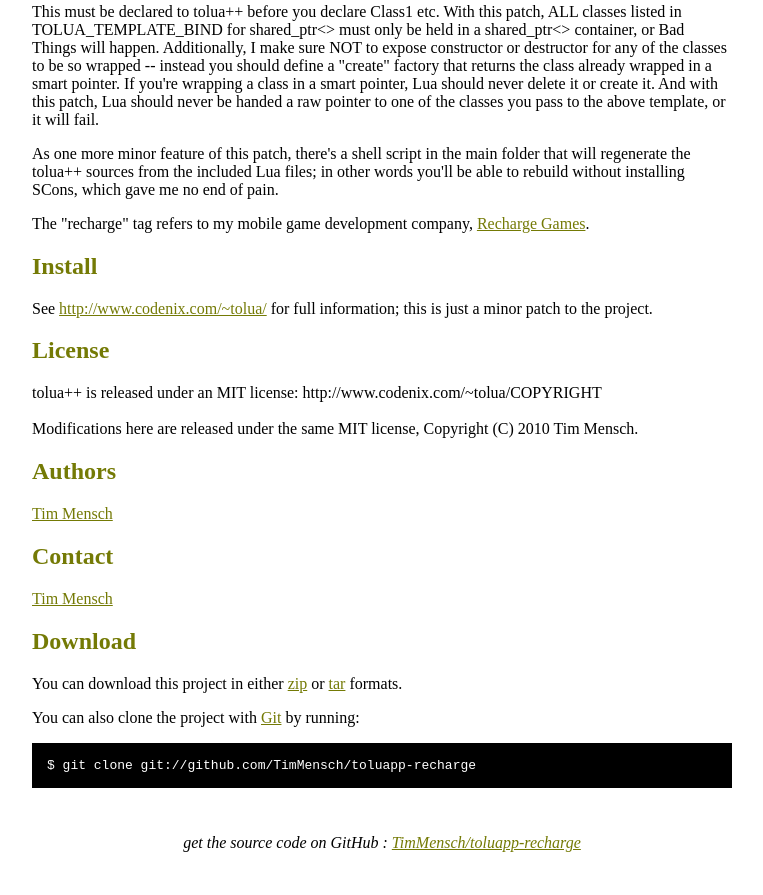
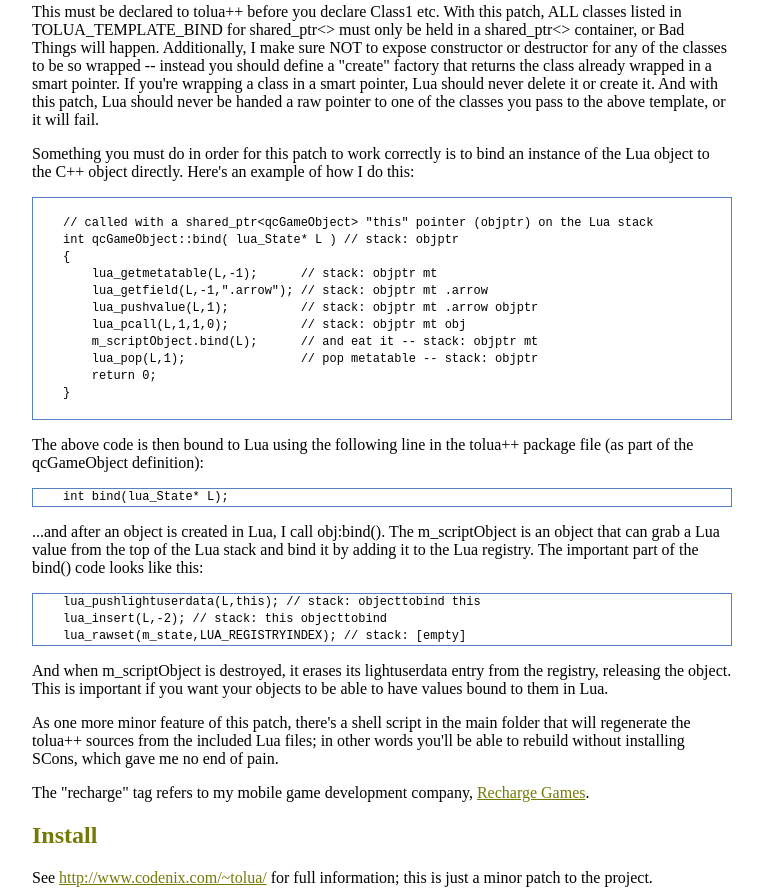
Before and after one commit to TimMensch/toluapp-recharge, a plain HTML site: page index.html in a window 1280 px wide. Shown: the part 624-1519 px from the top of the page, without its empty margins (258-1021 px from the left). Before the commit the page ends 1484 px from the top, so only its background shows below. Drawn offline with Linux system fonts and the light colour scheme.

Commit message:
Updated with instructions on how to avoid the vanishing-Lua-data problem.

```diff
--- a/index.html
+++ b/index.html
@@ -89,6 +89,41 @@ class shared_ptr // the name MUST match to trigger my hack<br/>
     or create it. And with this patch, Lua should never be handed a raw pointer to one of the classes you pass to the above template,
     or it will fail.</p>
 
+    <p>Something you must do in order for this patch to work correctly is to bind an instance of the Lua object to the C++ object
+    directly. Here's an example of how I do this:</p>
+    <code style='white-space:pre;'>
+// called with a shared_ptr&lt;qcGameObject&gt; "this" pointer (objptr) on the Lua stack
+int qcGameObject::bind( lua_State* L ) // stack: objptr
+{
+    lua_getmetatable(L,-1);      // stack: objptr mt
+    lua_getfield(L,-1,".arrow"); // stack: objptr mt .arrow
+    lua_pushvalue(L,1);          // stack: objptr mt .arrow objptr
+    lua_pcall(L,1,1,0);          // stack: objptr mt obj
+    m_scriptObject.bind(L);      // and eat it -- stack: objptr mt
+    lua_pop(L,1);                // pop metatable -- stack: objptr
+    return 0;
+}
+    </code>
+
+    <p>The above code is then bound to Lua using the following line in the tolua++ package file
+    (as part of the qcGameObject definition):</p>
+
+    <code>int bind(lua_State* L);</code>
+
+    <p>...and after an object is created in Lua, I call obj:bind(). The m_scriptObject is an object that
+    can grab a Lua value from the top of the Lua stack and bind it by adding it to the Lua registry.
+    The important part of the bind() code looks like this:</p>
+
+    <code>
+	lua_pushlightuserdata(L,this);	// stack: objecttobind this<br/>
+	lua_insert(L,-2); // stack: this objecttobind<br/>
+	lua_rawset(m_state,LUA_REGISTRYINDEX); // stack: [empty]<br/>
+    </code>
+
+    <p>And when m_scriptObject is destroyed, it erases its lightuserdata entry from the registry,
+    releasing the object. This is important if you want your objects to be able to have values bound
+    to them in Lua.</p>
+
     <p>As one more minor feature of this patch, there's a shell script in the main folder that will regenerate the tolua++ sources
     from the included Lua files; in other words you'll be able to rebuild without installing SCons, which gave me no end of pain.</p>
 
```
